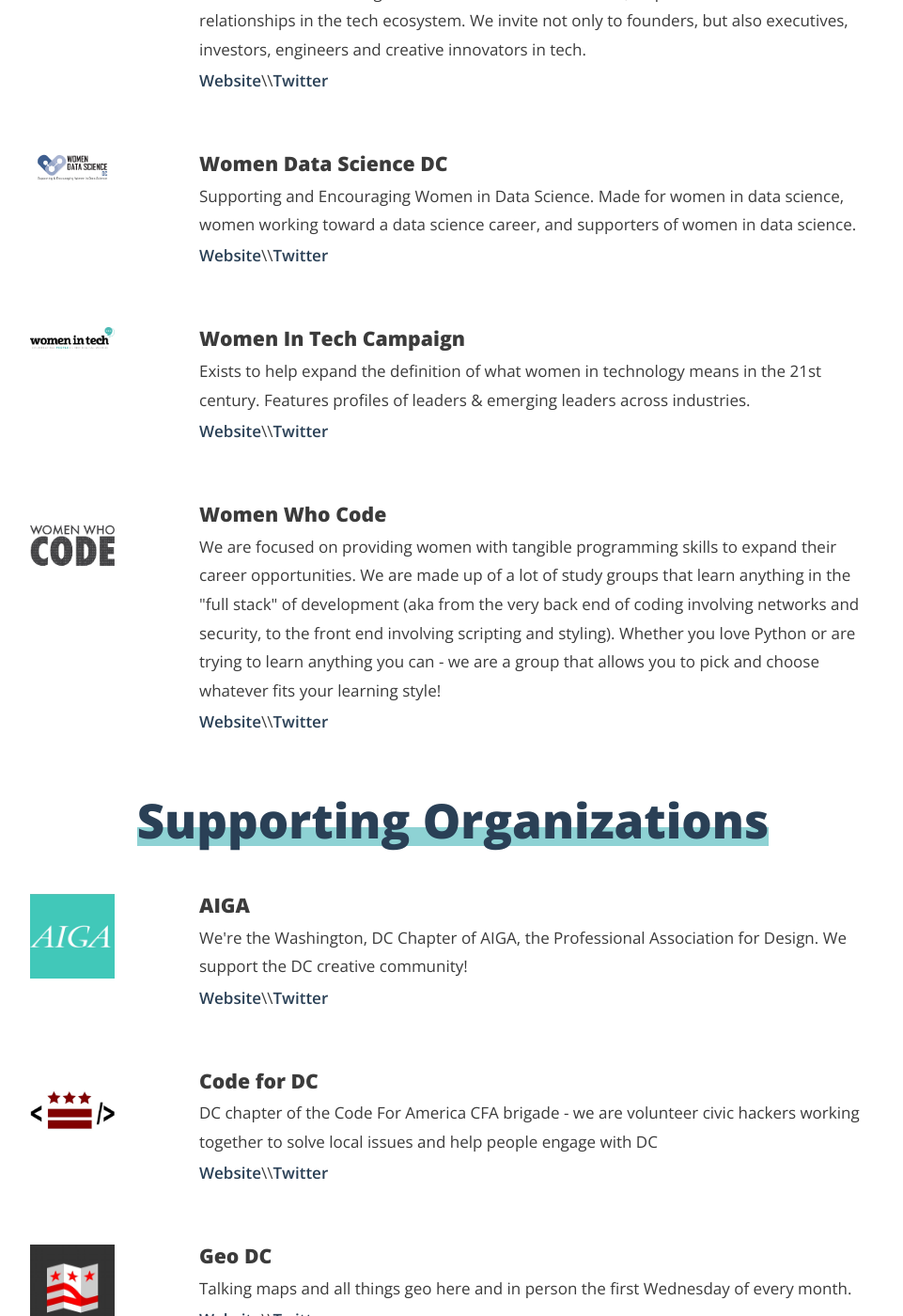
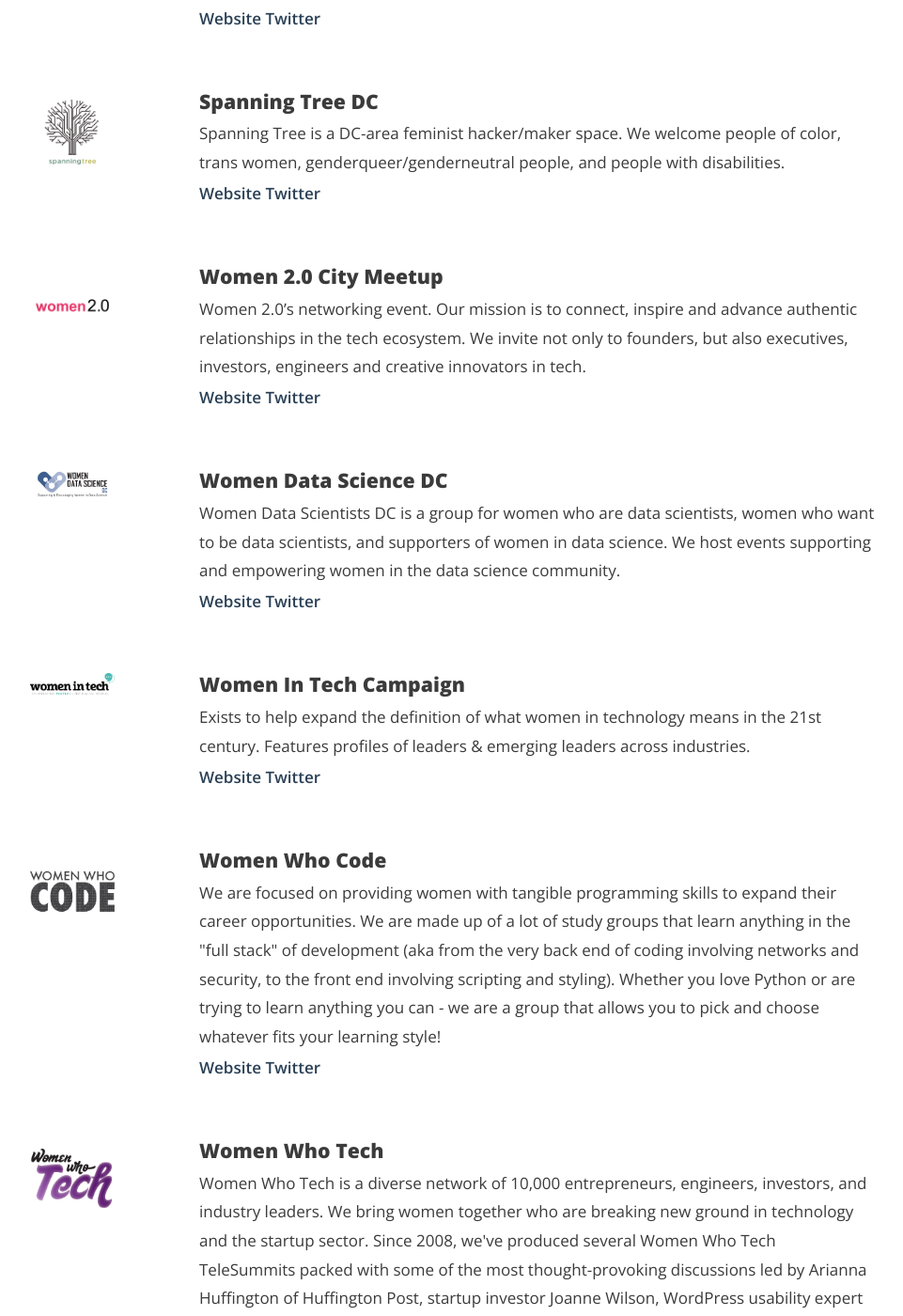
Before and after one commit to dcfemtech/dcfemtech.github.io, a Jekyll site: the page built from about.html, in a window 1280 px wide and 1400 px high, scrolled down 3532 px. Shown: the whole window at 94% size, without its empty margins (158-1119 px from the left). Built offline with Jekyll 4.4.1, drawn with Linux system fonts in a browser that asks for light colours; some of the changed text lies outside the part shown.

Commit message:
update members

```diff
--- a/_members/cyberjutsu.markdown
+++ b/_members/cyberjutsu.markdown
@@ -3,8 +3,9 @@
 title:  "Women's Society of Cyberjutsu"
 date:   2016-03-25 18:50:53 -0400
 categories: member
+description: The Women’s Society of Cyberjutsu (WSC) is a 501(c)3 non-profit  passionate about helping and empowering women to succeed in the Cybersecurity field. We are a community of women supporting each other through every step of her career journey. Whether you're transitioning to cybersecurity, just entering the field, or are a seasoned vet, our top-notch hands-on technical training and workshops provide the practical skills that translate into real world experience.
 name: Women's Society of Cyberjutsu
 logo: icons/cyberjutsu.png
 link: http://womenscyberjutsu.org/
-twitter: WomenCyberjutsu
+twitter: womenscyberjutsu
 ---
--- /dev/null
+++ b/_members/spanningtree.markdown
@@ -0,0 +1,11 @@
+---
+layout: post
+title:  "Spanning Tree DC"
+date:   2016-03-25 18:50:53 -0400
+categories: member
+description: Spanning Tree is a DC-area feminist hacker/maker space. We welcome people of color, trans women, genderqueer/genderneutral people, and people with disabilities.
+name: Spanning Tree DC
+logo: icons/spanningtree.png
+link: http://spanningtreedc.org/
+twitter: SpanningTreeDC
+---
--- a/_members/womendatascience.markdown
+++ b/_members/womendatascience.markdown
@@ -1,11 +1,11 @@
 ---
 layout: post
-title:  "Women Data Science DC"
+title:  "Women Data Scientists DC"
 date:   2016-03-25 18:50:53 -0400
 categories: member
 name: Women Data Science DC
-description: Supporting and Encouraging Women in Data Science. Made for women in data science, women working toward a data science career, and supporters of women in data science.
+description: Women Data Scientists DC is a group for women who are data scientists, women who want to be data scientists, and supporters of women in data science. We host events supporting and empowering women in the data science community.
 logo: icons/womendatascience.jpeg
-link: http://www.meetup.com/WomenDataScientistsDC/
+link: http://www.datacommunitydc.org/women-data-scientists-dc/
 twitter: WomenDataSci
 ---
--- /dev/null
+++ b/_members/womenwhotech.markdown
@@ -0,0 +1,12 @@
+---
+layout: post
+title:  "Women Who Tech"
+date:   2016-03-25 18:50:53 -0400
+categories: member
+name: Women Who Tech
+description: "Women Who Tech is a diverse network of 10,000 entrepreneurs, engineers, investors, and industry leaders. We bring women together who are breaking new ground in technology and the startup sector. Since 2008, we've produced several Women Who Tech TeleSummits packed with some of the most thought-provoking discussions led by Arianna Huffington of Huffington Post, startup investor Joanne Wilson, WordPress usability expert Jane Wells of Automattic, Shaherose Charania of Founders Labs and Women 2.0, and more. In 2015 we launched the The Women Startup Challenge, one of the largest initiatives to bring together top early-stage women-led startups, that showcases and helps fund women-led ventures. In partnership with Craig Newmark of craigslist and craigconnects, the Women Startup Challenge has one goal: to disrupt a culture and economy that has made it exceedingly difficult for women entrepreneurs to access capital. Only 7% of all investor money goes to women-led startups. The Women Startup Challenge wants to crush this dismal stat."
+logo: icons/womenwhotech.png
+link: http://www.womenwhotech.com
+twitter: womenwhotech
+facebook: https://www.facebook.com/groups/womenwhotech/?fref=nf
+---
--- a/about.html
+++ b/about.html
@@ -22,7 +22,15 @@
         <div class="member-info">
           <h3>{{member.name}}</h3>
           <p>{{ member.description }}</p>
-          <a href="{{member.link}}">Website</a>\\<a href="http://www.twitter.com/{{member.twitter}}">Twitter</a>
+          {% if member.link %}
+            <a href="{{member.link}}">Website</a>
+          {% endif %}
+          {% if member.twitter %}
+            <a href="http://www.twitter.com/{{member.twitter}}">Twitter</a>
+          {% endif %}
+          {% if member.facebook %}
+            <a href="{{member.facebook}}">Facebook</a>
+          {% endif %}
         </div>
       </div>
     {% endif %}
```
Also changed, not shown: icons/spanningtree.png (added), icons/womenwhotech.png (added).
